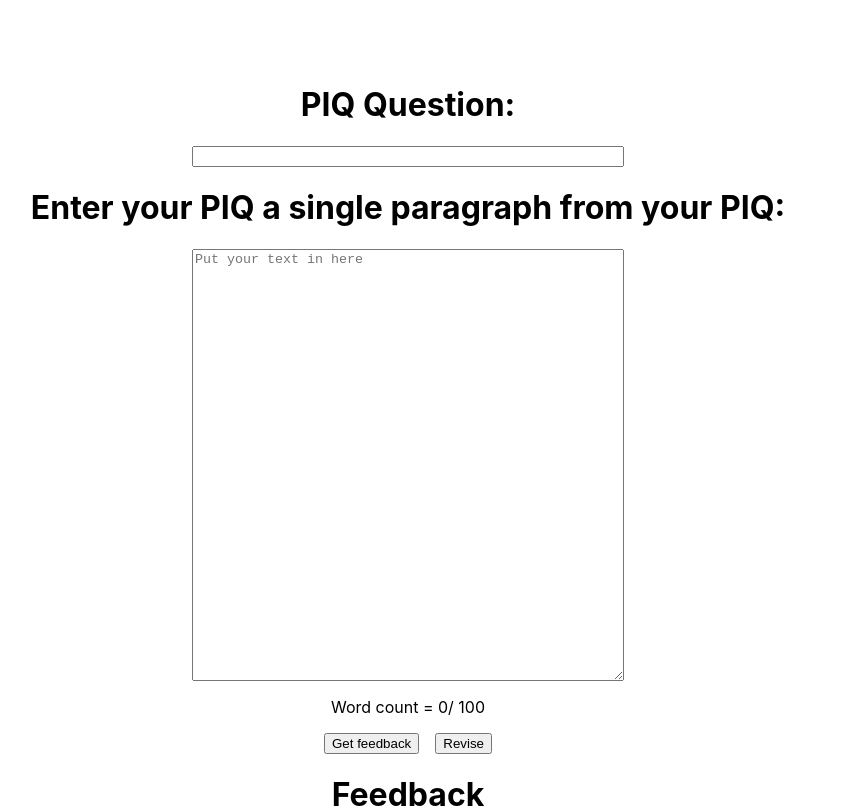
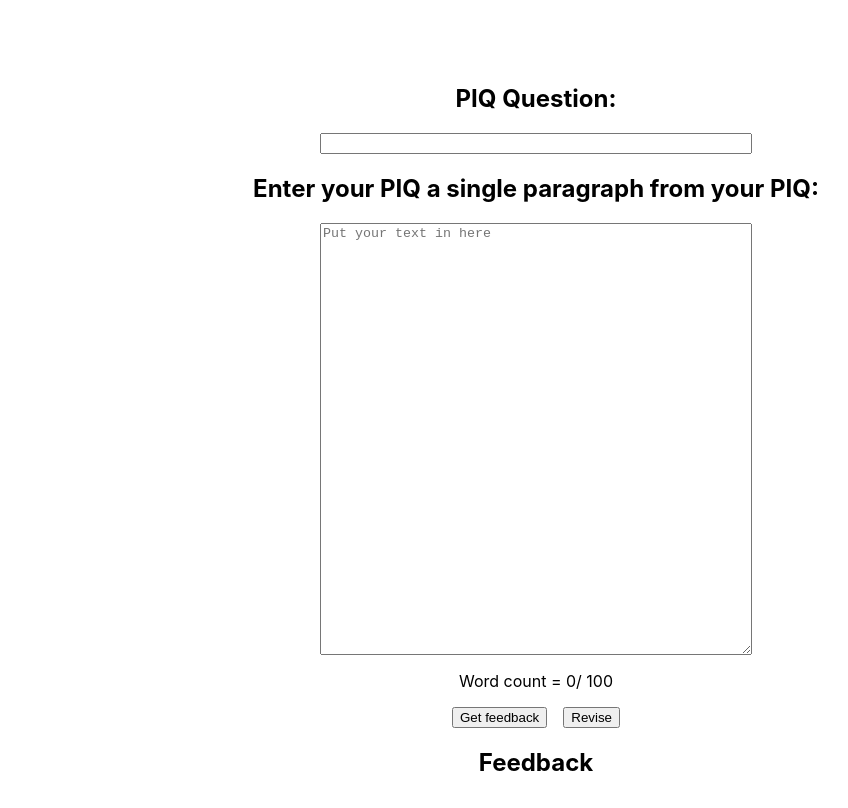
Before and after one commit to KonstantinVVictoria/piq-improver, a Next.js app: page / in a window 1280 px wide. Shown: the top 808 px of the page, without its empty margins (232-1080 px from the left). Built offline with nearby package versions, Linux system fonts and the light colour scheme.

Commit message:
added history

```diff
--- /dev/null
+++ b/components/Revisions/Revision.tsx
@@ -0,0 +1,23 @@
+export function Revisions({ text }: { text: string }) {
+  return (
+    <div
+      title={"Click to copy"}
+      style={{
+        width: "92%",
+        height: "13rem",
+        padding: "1rem",
+        overflowY: "scroll",
+        border: "1px solid white",
+        borderRadius: "15px",
+        cursor: "pointer",
+      }}
+      onClick={({ target }) => Copy(target)}
+    >
+      {text}
+    </div>
+  );
+}
+function Copy(target: EventTarget) {
+  const Element = target as HTMLElement;
+  navigator.clipboard.writeText(Element.innerText);
+}
--- a/pages/index.tsx
+++ b/pages/index.tsx
@@ -2,7 +2,13 @@ import Head from "next/head";
 import Image from "next/image";
 import styles from "../styles/Home.module.css";
 import { TextArea } from "../components/TextArea/TextArea";
+import { useState } from "react";
+import { Revisions } from "../components/Revisions/Revision";
 export default function Home() {
+  const [revisions, setRevisions] = useState([]);
+  const RevisionsArray = revisions.map((element) => (
+    <Revisions text={element} />
+  ));
   return (
     <div className={styles.container}>
       <Head>
@@ -12,6 +18,28 @@ export default function Home() {
       </Head>
 
       <main className={styles.main}>
+        <section style={{ display: "flex" }}>
+          <div
+            id="side-bar"
+            style={{
+              display: "flex",
+              flexDirection: "column",
+              alignItems: "center",
+              width: "15rem",
+              border: "1px solid white",
+              marginRight: "1rem",
+              gap: "1rem",
+            }}
+          >
+            {RevisionsArray}
+          </div>
+          <div
+            style={{
+              display: "flex",
+              flexDirection: "column",
+              alignItems: "center",
+            }}
+          >
             <TextArea
               size={["27rem", "27rem"]}
               name="input"
@@ -23,12 +51,17 @@ export default function Home() {
               <button id="feedback_button" onClick={get_feedback}>
                 Get feedback
               </button>
-          <button id="revision_button" onClick={revise}>
+              <button
+                id="revision_button"
+                onClick={() => revise(setRevisions, revisions)}
+              >
                 Revise
               </button>
             </div>
             <h1>Feedback</h1>
             <p id="feedback" style={{ width: "27rem" }}></p>
+          </div>
+        </section>
       </main>
 
       <footer className={styles.footer}>
@@ -71,14 +104,20 @@ async function get_feedback() {
   feedback.textContent = data.replace("\n", "");
 }
 
-async function revise() {
+async function revise(setRevisions: Function, revisions: [string] | never[]) {
+  const revision = document.getElementById("is_revised");
   const feedback = document.getElementById("feedback")?.textContent;
   const writing_element = document.getElementById(
     `textarea_output`
   ) as HTMLTextAreaElement;
+
   if (writing_element === undefined) return;
   const writing = writing_element.value;
 
+  const newArray = [...revisions, writing];
+  setRevisions(newArray);
+  writing_element.style.display = "none";
+  if (revision) revision.innerText = "Revising";
   const { data } = await fetch("api/revise", {
     method: "POST",
     mode: "cors",
@@ -89,6 +128,9 @@ async function revise() {
   }).then((req) => req.json());
   if (writing_element && writing_element?.value)
     writing_element.value = data.replace("\n", "").replace("\n", "");
-  const revision = document.getElementById("is_revised");
-  if (revision) revision.style.display = "";
+  writing_element.style.display = "";
+  if (revision) {
+    revision.innerText = "Revised";
+    revision.style.display = "";
   }
+}
--- a/styles/Home.module.css
+++ b/styles/Home.module.css
@@ -8,7 +8,6 @@
   flex: 1;
   display: flex;
   flex-direction: column;
-  justify-content: center;
   align-items: center;
 }
 
```
Also changed, not shown: 1 other file (tests, documents, lock files or other folders). Lines whose indentation alone changed are shown as unchanged.
